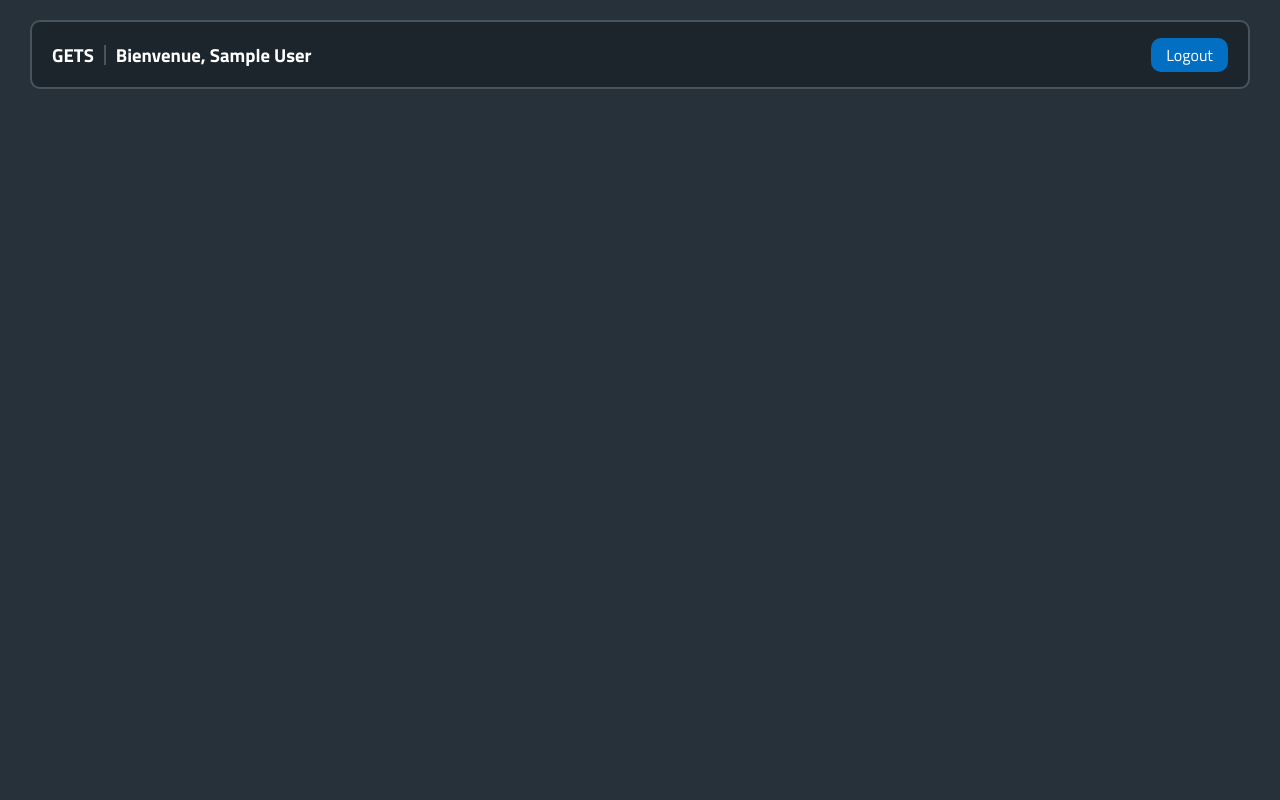
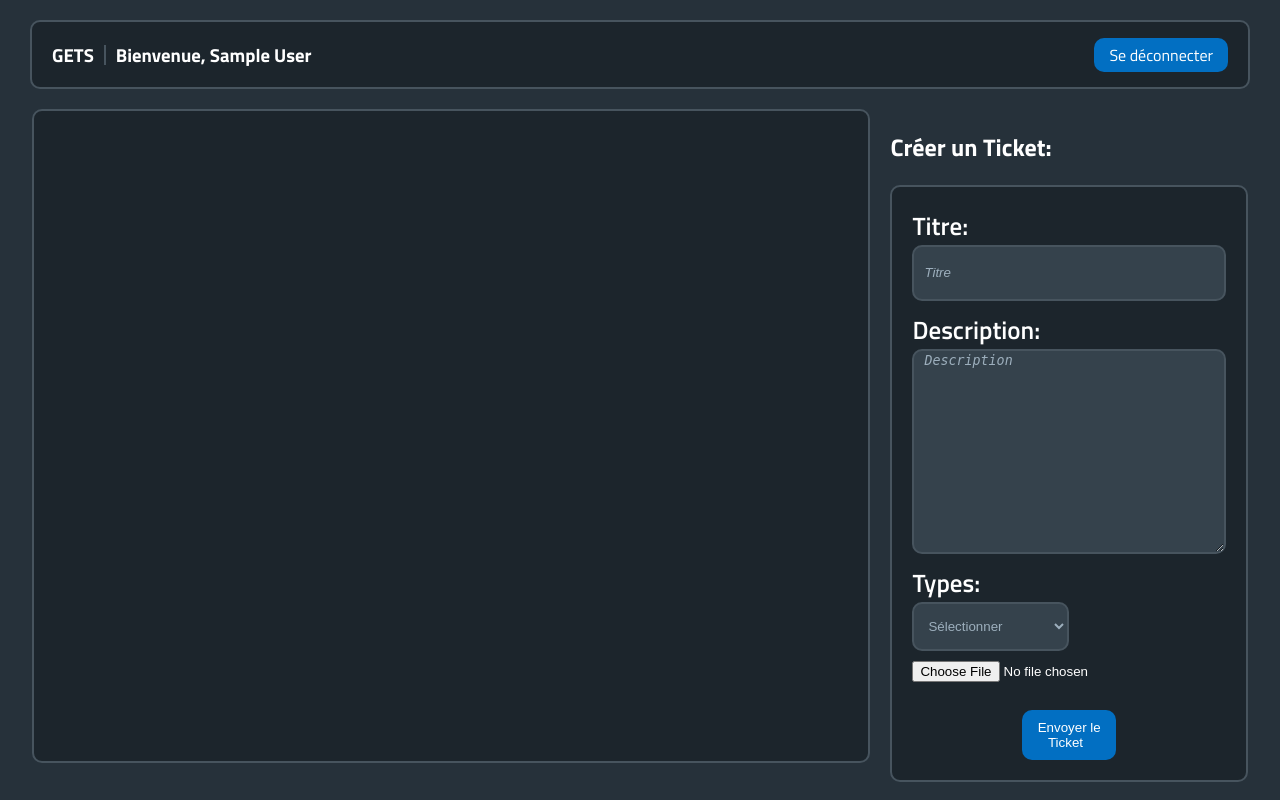
Before and after one commit to Bnopp/Tiketing_SoloDev, a PHP site: page / in a window 1280 px wide. Run offline with PHP 8.4, Linux system fonts and the light colour scheme; the visitor is signed in with stand-in values (Sample User, id 1).

Commit message:
GETS v0.0.2.1
- Started implementing User dashboard with ticket creation form

```diff
--- a/website/resources/css/style.css
+++ b/website/resources/css/style.css
@@ -13,9 +13,17 @@ html {
 body {
     margin: 0;
     height: 100vh;
+    display: flex;
+    justify-content: center;
+    align-items: center;
+    flex-direction: column;
     color: var(--color-text-main);
     font-family: 'Titillium Web', 'Consolas', sans-serif;
     font: weight 700px;
+}
+
+#header {
+    width: 100%;
 }
 
 .flex-center {
@@ -27,6 +35,7 @@ body {
 
 .login-page {
     height: 100%;
+    width: 100%;
 }
 
 .login-page h1 {
@@ -100,7 +109,7 @@ body {
     transition: all 0.5s;
 }
 
-input:focus {
+input:focus, textarea:focus, select:focus {
     transform: translate(5px, -5px);
 }
 
@@ -224,3 +233,83 @@ button:active {
     padding: 5px 15px 5px 15px;
     margin-right: 20px;
 }
+
+.home-page {
+    width: 95%;
+    height: 90%;
+    overflow: hidden;
+    display: flex;
+    flex-direction: row;
+    justify-content: center;
+    margin-top: 20px;
+}
+
+.container {
+    border-radius: 10px;
+    background-color: #1C252C;
+    border: #47545E 2px solid
+}
+
+.user-dash-left {
+    width: 70%;
+    height: 94%;
+    margin-right: 20px;
+}
+
+.user-dash-right {
+    width: 30%;
+    height: 80%;
+}
+
+#ticket-creation {
+    height: 100%;
+}
+
+.data-form {
+    display: flex;
+    justify-content: space-between;
+    flex-direction: column;
+    padding: 20px;
+}
+
+.data-form label {
+    font-size: 25px;
+    font-weight: 600;
+}
+
+.data-form input[type=text], select, textarea {
+    border-radius: 10px;
+    border: #47545E Solid 2px;
+    background-color: #35424C;
+    color: #9DAFBD;
+    transition: all 0.5s;
+    padding-left: 10px;
+    margin-bottom: 10px;
+}
+
+.data-form input, select {
+    height: 50px;
+}
+
+.data-form select {
+    width: 50%;
+}
+
+.data-form input::placeholder, textarea::placeholder{
+    font-style: italic;
+}
+
+.data-form textarea {
+    height: 200px;
+}
+
+.data-form button {
+    background-color: #026FC2;
+    height: 50px;
+    border-radius: 10px;
+    border: none;
+    align-self: center;
+    color: #FFFFFF;
+    width: 30%;
+    transition: all 0.5s;
+}
--- a/website/view/header.php
+++ b/website/view/header.php
@@ -10,7 +10,7 @@
  */
 ?>
 
-<div class="dashboard-page flex-center">
+<div class="flex-center" id="header">
     <header class="menu-bar">
         <div class="title-text">
             <h3>GETS</h3>
@@ -18,6 +18,6 @@
             <h3>Bienvenue, <?=$_SESSION['firstName']?></h3>
         </div>
 
-        <a class="button" href="index.php?controller=home&action=logout">Logout</a>
+        <a class="button" href="index.php?controller=home&action=logout">Se déconnecter</a>
     </header>
 </div>
--- a/website/view/page/home/user_dashboard.php
+++ b/website/view/page/home/user_dashboard.php
@@ -6,3 +6,28 @@
     Descriptiopn    : Home user page
 
 -->
+
+<div class="home-page">
+    <div class="container user-dash-left">
+
+    </div>
+    <div class="user-dash-right">
+        <h2>Créer un Ticket:</h2>
+        <form class="container data-form" id="ticket-creation">
+            <label for="title">Titre:</label>
+            <input type="text" name="title" placeholder="Titre">
+            <label for="description">Description:</label>
+            <textarea name="description" placeholder="Description"></textarea>
+            <label for="types">Types:</label>
+            <select id="types">
+                <option value="" hidden selected>Sélectionner</option>
+                <option value="Bug">Bug</option>
+                <option value="Demande">Demande</option>
+                <option value="Question">Question</option>
+                <option value="Autre">Autre</option>
+            </select>
+            <input type="file" name="file">
+            <button type="submit">Envoyer le Ticket</button>
+        </form>
+    </div>
+</div>
```
Also changed, not shown: 1 other file.
